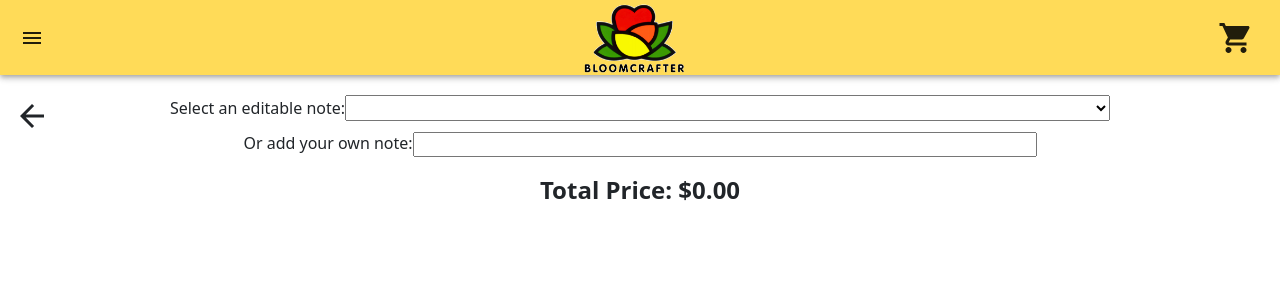
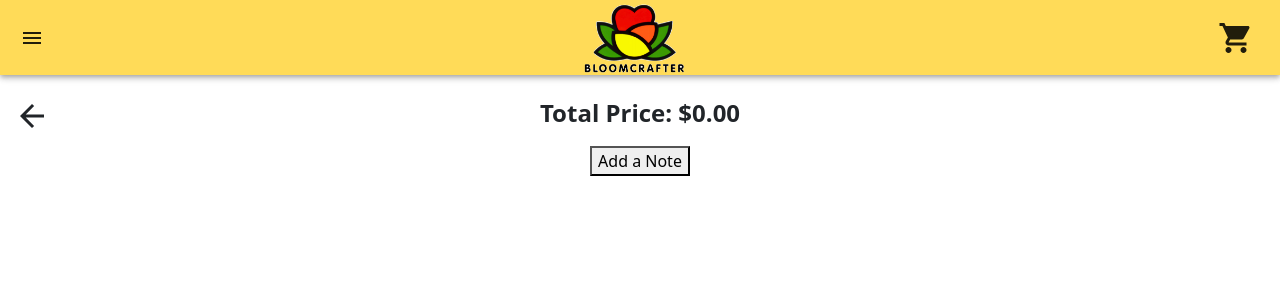
Before and after one commit to 394-w24/BloomCraft2, a React (Vite) app: page /bouquetbuilder in a window 1280 px wide. Both pictures are taken after a click on the button 1235 px from the left and 37 px from the top of the page. Shown: the top 300 px of the page. Built offline with nearby package versions, Linux system fonts and the light colour scheme.

Commit message:
starting the note screens

```diff
--- a/src/components/BouquetBuilder.jsx
+++ b/src/components/BouquetBuilder.jsx
@@ -255,14 +255,12 @@ const BouquetBuilder = ({ userPreferences }) => {
             fillerFlowers={fillerFlowers}
             foliageFlowers={foliageFlowers}
             containerOptions={containerOptions}
-            selectedNote={selectedNote}
-            setSelectedNote={setSelectedNote}
-            customNote={customNote}
-            setCustomNote={setCustomNote}
+            totalPrice={totalPrice}
+            // selectedNote={selectedNote}
+            // setSelectedNote={setSelectedNote}
+            // customNote={customNote}
+            // setCustomNote={setCustomNote}
           />
-          <b
-            style={{ fontSize: "1.5rem" }}
-          >{`Total Price: $${totalPrice}.00`}</b>
         </>
       ) : (
         <>
--- a/src/components/FinalCart.jsx
+++ b/src/components/FinalCart.jsx
@@ -1,64 +1,12 @@
 import React, { useState } from "react";
 import FinalCartFlowerType from "./FinalCartFlowerType";
+import NoteComponent from "./Note";
 
-const FinalCart = ({ occasion, focalFlowers, fillerFlowers, foliageFlowers, containerOptions, selectedNote, setSelectedNote, customNote, setCustomNote }) => {
-
-
-  const handleSelectNote = (event) => {
-    setSelectedNote(event.target.value);
-    setCustomNote(event.target.value)
-  };
-
-  const handleNoteChange = (event) => {
-    setCustomNote(event.target.value);
-    setSelectedNote('');
-  };
-
-
-
-  const editableNotes = [
-    "Happy Birthday! Wishing you a day filled with love, laughter, and joy.",
-    "Let's add some color to your day! Enjoy these vibrant flowers and let's have some fun.",
-    "Life is too short to not enjoy beautiful flowers. Here's a bouquet to brighten your mood!",
-    "Sending you flowers to remind you to take a moment to laugh and enjoy the little things in life.",
-    "I'm truly sorry for my mistake. Please accept these flowers as a symbol of my remorse.",
-    "I regret my actions and hope these flowers can express the apology I struggle to put into words.",
-    "I apologize from the bottom of my heart. I hope these flowers can begin to mend what I've broken.",
-    "Thank you for being such an amazing friend. These flowers are a token of my gratitude.",
-    "Your kindness and support mean the world to me. These flowers are for you.",
-    "In appreciation of all that you do, here's a bouquet to brighten your day.",
-    "To the love of my life, these flowers are a symbol of my endless love for you.",
-    "Every petal of these flowers carries a piece of my heart. I love you!",
-    "Just like these flowers, our love continues to bloom and grow. Forever yours.",
-]
+const FinalCart = ({ occasion, focalFlowers, fillerFlowers, foliageFlowers, containerOptions, totalPrice}) => {
+  const [showNoteComponent, setShowNoteComponent] = useState(false);
 
   return (
-
     <div style={{ marginTop: "20px" }}>
-      <div style={{ marginBottom: "10px" }}>
-        <label htmlFor="selectNote">Select an editable note: </label>
-        <select id="selectNote" onChange={handleSelectNote} value={selectedNote}>
-          <option value=""></option>
-          {editableNotes.map((note, index) => (
-            <option key={index} value={note}>
-              {note}
-            </option>
-          ))}
-        </select>
-      </div>
-      <div>
-        <label htmlFor="customNote">Or add your own note: </label>
-        <input
-          type="text"
-          id="customNote"
-          name="customNote"
-          value={customNote}
-          onChange={handleNoteChange}
-          style={{ width: '39rem', fontSize: '0.8rem'}}
-        />
-      </div>
-      {/* Optionally display the selected note */}
-
       <div style={{marginTop: '10px'}}>
         {focalFlowers.length !== 0 && <h3>Focal Flowers</h3>}
         <FinalCartFlowerType flowerList={focalFlowers} />
@@ -66,14 +14,16 @@ const FinalCart = ({ occasion, focalFlowers, fillerFlowers, foliageFlowers, cont
         <FinalCartFlowerType flowerList={fillerFlowers} />
         {foliageFlowers.length !== 0 && <h3>Foliage Flowers</h3>}
         <FinalCartFlowerType flowerList={foliageFlowers} />
+        {containerOptions.length !== 0 && <h3>Containers</h3>}
+        <FinalCartFlowerType flowerList={containerOptions} />
       </div>
-
-    {customNote && (
       <div>
-          <h3>Your Note:</h3>
-          <p>{customNote}</p>
+        <b style={{ fontSize: "1.5rem" }}>{`Total Price: $${totalPrice}.00`}</b>
       </div>
-      )}
+      <div>
+      <button style={{ marginTop: "15px", marginBottom: "15px" }} onClick={() => setShowNoteComponent(true)}>Add a Note</button>
+      {showNoteComponent && <NoteComponent />}
+      </div>
     </div>
   );
 };
--- /dev/null
+++ b/src/components/Note.jsx
@@ -0,0 +1,34 @@
+import React, { useState } from "react";
+
+const NoteComponent = ({ generateNote }) => {
+  const [note, setNote] = useState("");
+
+  const handleNoteChange = (event) => {
+    setNote(event.target.value);
+  };
+
+  const handleGenerateNote = () => {
+    generateNote(note);
+    setNote("");
+  };
+
+  return (
+    <div>
+    <h1 style={{ fontSize: "20px", marginBottom: "15px" }}>Enter text below or use our Note Generator to create a heartfelt note based on the flowers you selected.</h1>
+    <div>
+    <button style={{ marginBottom: "20px", background: "rgb(213, 240, 164)", border: "none", borderRadius: "20px", padding: "5px 30px" }}
+    onClick={handleGenerateNote}>Generate Note</button>
+    </div>
+      <textarea
+        placeholder="Write your note here..."
+        value={note}
+        onChange={handleNoteChange}
+        rows={6}
+        cols={40}
+        style={{ marginBottom: "10px" }}
+      />
+    </div>
+  );
+};
+
+export default NoteComponent;
```
Lines whose indentation alone changed are shown as unchanged.
